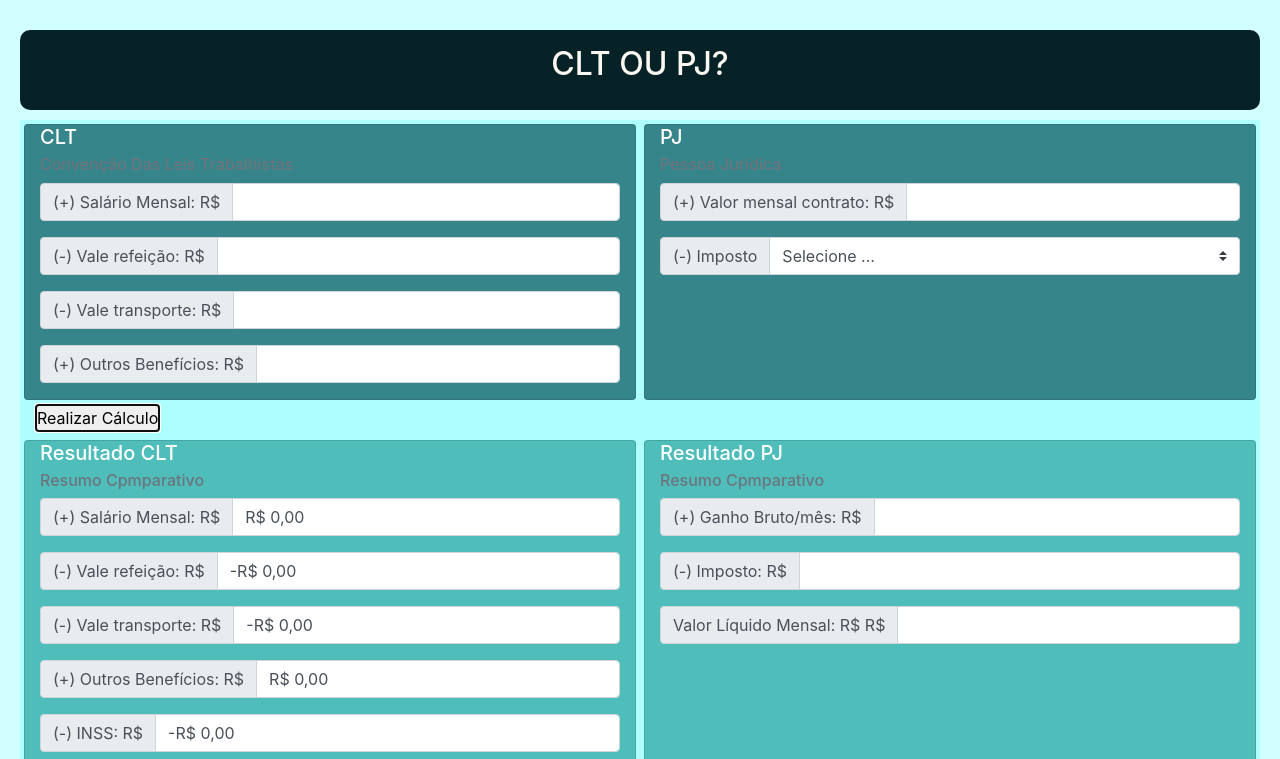
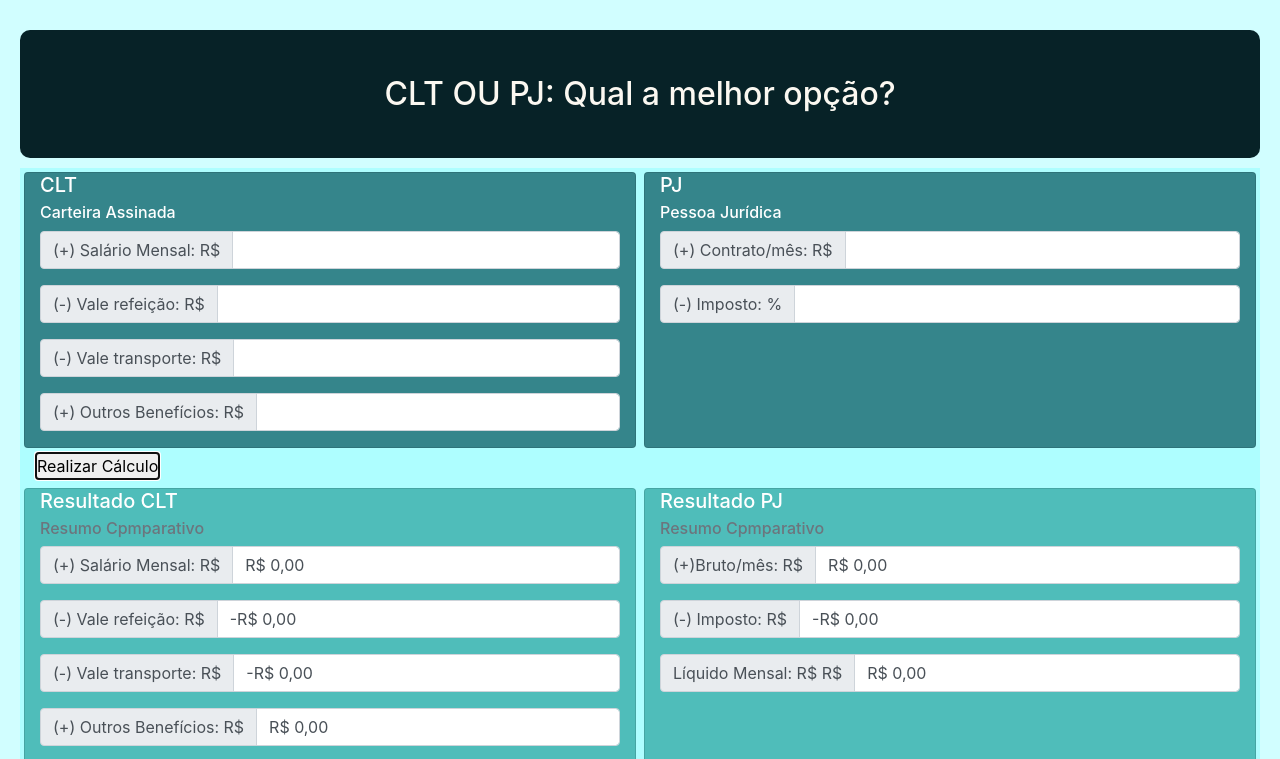
Before and after one commit to Jonathan-Galhardo/CLT-ou-PJ, a plain HTML site: page index.html in a window 1280 px wide. Both pictures are taken after a click on the button "Realizar Cálculo". Shown: the top 759 px of the page. Drawn offline with nearby package versions, Linux system fonts and the light colour scheme.

Commit message:
logica matematica

```diff
--- a/estilo.css
+++ b/estilo.css
@@ -24,6 +24,12 @@ header{
     background: #072227;
     border-radius: 10px;
 
+}
+
+#titulo1{
+    text-align: center;
+    margin-top: 30px;
+    margin-bottom: 30px;
 }
 
 #bg-card{
--- a/index.html
+++ b/index.html
@@ -10,14 +10,15 @@
 </head>
 <body id="body" class="card-body" >
     <header class="container-fluid" id="titulo">
-        <h2 class="card-title">CLT OU PJ?</h2>
+        <div> <h2 id="titulo1" class="card-title">CLT OU PJ: Qual a melhor opção? </h2></div>
+
     </header>
 
     <main class="container-fluid" id="bg-card">
         <Section class="row">
             <div id="card-clt" class="col-sm card text-white mt-1 mr-1 ml-1 mb-1">
                 <h5 class="card-title">CLT</h5>
-                <h6 class="card-subtitle mb-2 text-muted">Convenção Das Leis Trabalhistas</h6>
+                <h6 class="card-subtitle mb-2 text-white">Carteira Assinada</h6>
                 <div class="input-group mb-3">
                     <div class="input-group-prepend">
                       <span  class="input-group-text"> (+) Salário Mensal: R$</span>
@@ -49,23 +50,19 @@
 
             <div id="card-pj" class="col-sm card mt-1 mr-1 ml-1 mb-1">
                 <h5 class="card-title text-white">PJ</h5>
-                <h6 class="card-subtitle mb-2 text-muted">Pessoa Jurídica</h6>
+                <h6 class="card-subtitle mb-2 text-white">Pessoa Jurídica</h6>
                 <div class="input-group mb-3">
                     <div class="input-group-prepend">
-                      <span class="input-group-text"> (+) Valor mensal contrato: R$</span>
+                      <span class="input-group-text"> (+) Contrato/mês: R$</span>
                     </div>
-                    <input type="text" class="form-control" aria-label="Quantia">
+                    <input id="contrato" type="text" class="form-control" aria-label="Quantia">
                 </div>
                 <div class="input-group mb-3">
                     <div class="input-group-prepend">
-                      <label class="input-group-text" for="inputGroupSelect01">(-) Imposto</label>
+                      <span class="input-group-text"> (-) Imposto: %</span>
                     </div>
-                    <select class="custom-select" id="inputGroupSelect01">
-                      <option selected>Selecione ... </option>
-                      <option value="1">Simples Nacional</option>
-                      <option value="2">Micro Empreendedor Individual</option>
-                    </select>
-                  </div>
+                    <input id="imposto" type="text" class="form-control" aria-label="Quantia">
+                </div>
 
             </div>
         </Section>
@@ -134,7 +131,7 @@
                 </div>
                 <div class="input-group mb-3">
                     <div class="input-group-prepend">
-                        <span class="input-group-text">  Valor Líquido Mensal: R$</span>
+                        <span class="input-group-text">  Líquido Mensal: R$</span>
                     </div>
                     <div id="clttotal" type="text" class="form-control" aria-label="Quantia"></div>
                 </div>
@@ -146,26 +143,30 @@
                 <h6 class="card-subtitle mb-2 text-muted">Resumo Cpmparativo</h6>
                 <div class="input-group mb-3">
                     <div class="input-group-prepend">
-                        <span class="input-group-text"> (+) Ganho Bruto/mês: R$</span>
+                        <span class="input-group-text"> (+)Bruto/mês: R$</span>
                     </div>
-                    <input type="text" class="form-control" aria-label="Quantia">
+                    <div id="contrato1" type="text" class="form-control" aria-label="Quantia"></div>
                 </div>
                 <div class="input-group mb-3">
                     <div class="input-group-prepend">
                         <span class="input-group-text"> (-) Imposto: R$</span>
                     </div>
-                    <input type="text" class="form-control" aria-label="Quantia">
+                    <div id="imposto1" type="text" class="form-control" aria-label="Quantia"></div>
                 </div>
                 <div class="input-group mb-3">
                     <div class="input-group-prepend">
-                        <span class="input-group-text">  Valor Líquido Mensal: R$ R$</span>
+                        <span class="input-group-text">Líquido Mensal: R$ R$</span>
                     </div>
-                    <input type="text" class="form-control" aria-label="Quantia">
+                    <div id="pjtotal" type="text" class="form-control" aria-label="Quantia"></div>
                 </div>
 
-            </div>
         </Section>
+    </div>
+    <div id="fim" class="card-body">
+
+    </div>
     </main>
+
 
         <footer class="navbar-fixed-bottom">
             Desenvolvido por: Jonathan Galhardo - Todos os direitos reservados.
--- a/javascript.js
+++ b/javascript.js
@@ -33,4 +33,32 @@ function verificar(){
     var totalclt = s1 + vr1 + vt1 + benf + inss + irpf + dt + ferias + terco
     clttotal.innerHTML = totalclt.toLocaleString('pt-BR', { style: 'currency', currency: 'BRL' })
 
+    var contrato = window.document.getElementById('contrato')
+    var c1 = Number(contrato.value)
+    contrato1.innerHTML = c1.toLocaleString('pt-BR', { style: 'currency', currency: 'BRL' })
+
+    var imp = window.document.getElementById('imposto')
+    var imp1 = Number(imp.value)
+    var imp2 = (imp1 / 100) * -c1
+    imposto1.innerHTML = imp2.toLocaleString('pt-BR', { style: 'currency', currency: 'BRL' })
+
+    var totalpj = c1 +  + imp2
+    pjtotal.innerHTML = totalpj.toLocaleString('pt-BR', { style: 'currency', currency: 'BRL' })
+
+    var resultadofinal = ''
+
+    if(totalclt > totalpj) {
+        resultadofinal = 'Neste cenário é mais vantajoso a modalidade CLT'
+
+        } else {
+            resultadofinal = 'Neste cenário é mais vantajoso a modalidade PJ'
+        }
+    fim.innerHTML = resultadofinal
+
+
+
+
+
+
+
 }
```
Also changed, not shown: Imagens/logo.png (added).
